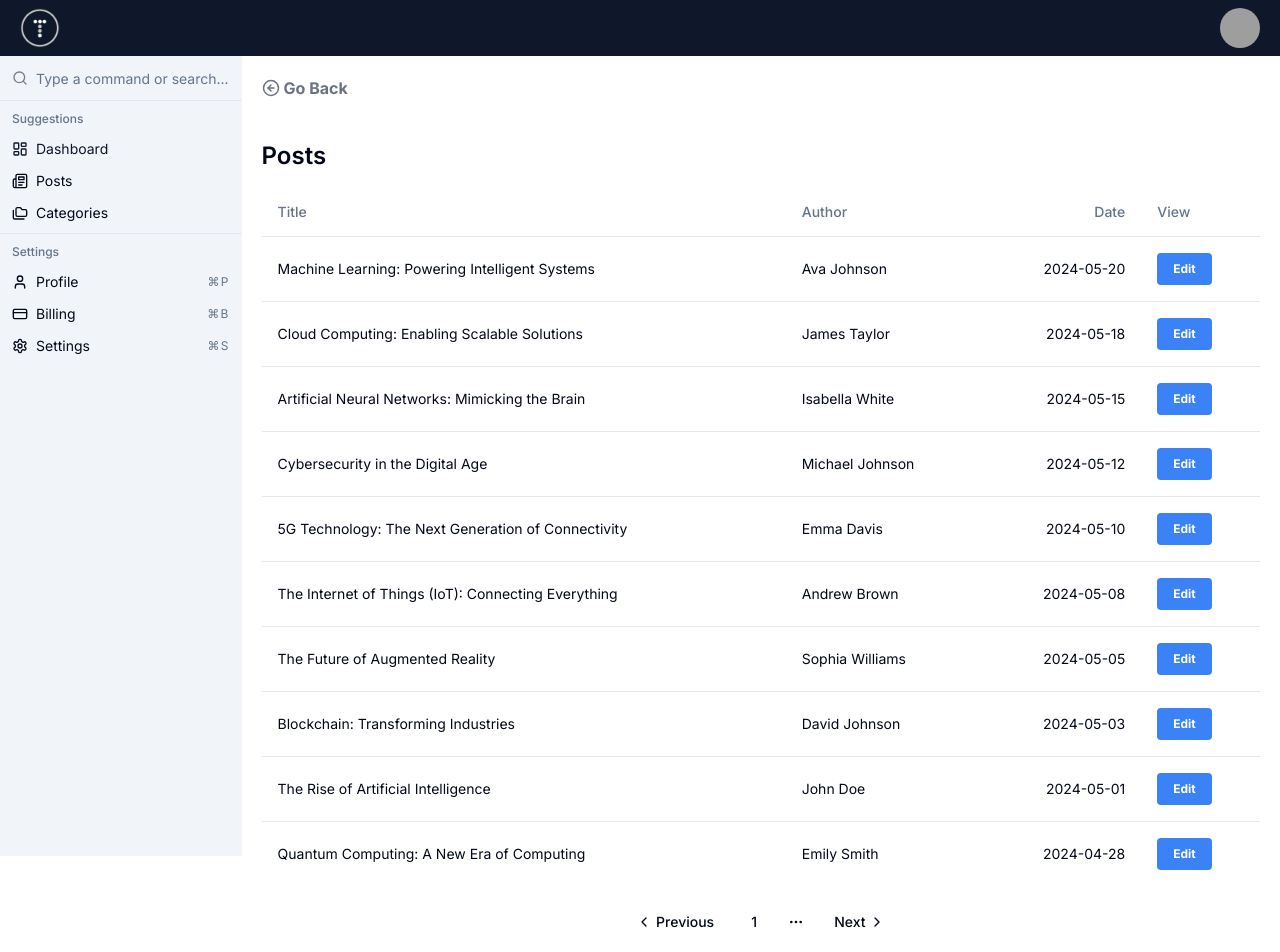
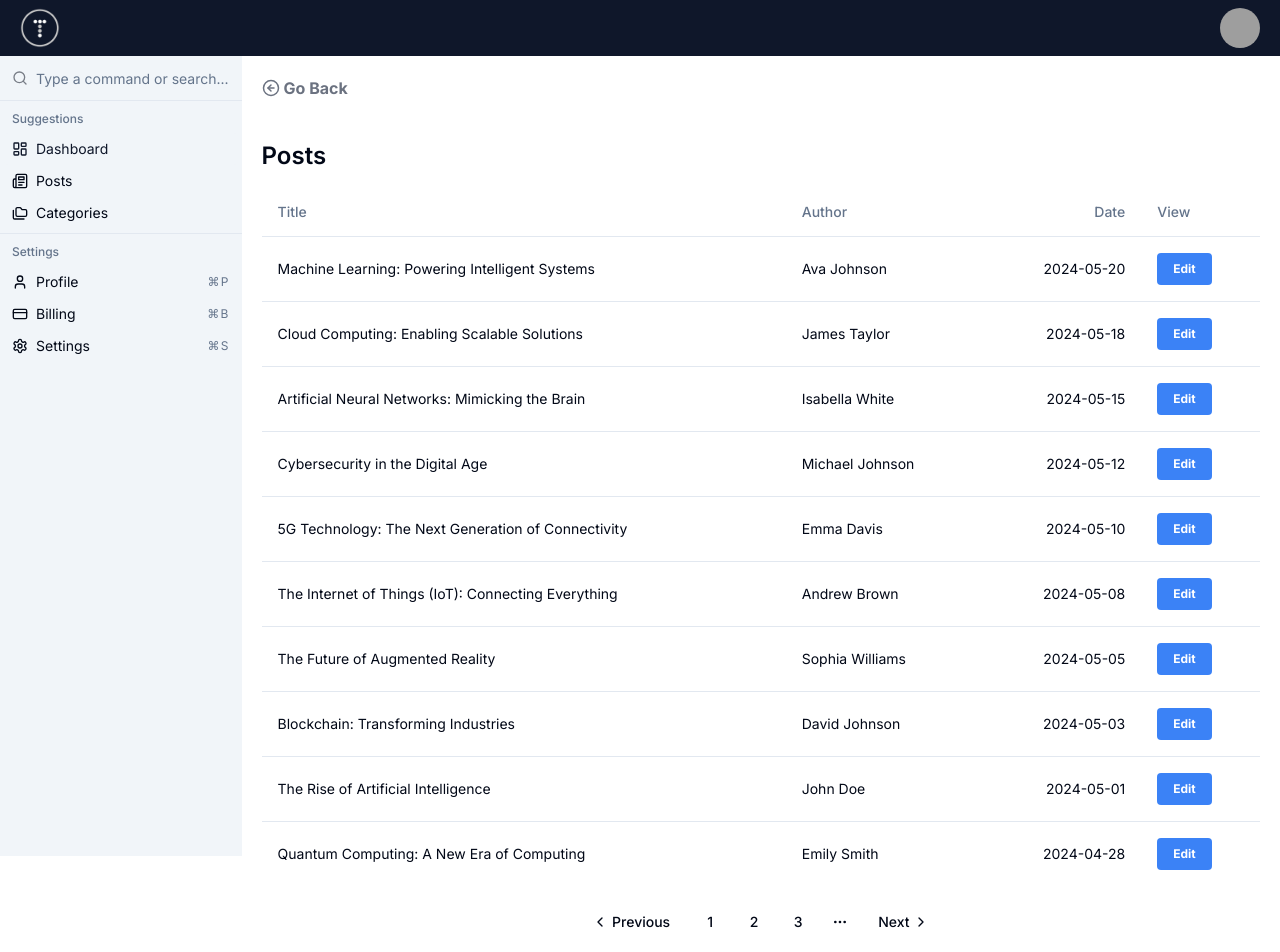
Before and after one commit to ericstober/traversypress-ui, a Next.js app: page /posts in a window 1280 px wide. Shown: the top 952 px of the page. Built offline with nearby package versions, Linux system fonts and the light colour scheme; grey boxes are pictures that could not be loaded.

Commit message:
update pagination items

```diff
--- a/components/posts/PostsPagination.tsx
+++ b/components/posts/PostsPagination.tsx
@@ -7,12 +7,23 @@ const PostsPagination = () => {
         <PaginationItem>
           <PaginationPrevious href='#' />
         </PaginationItem>
+
         <PaginationItem>
           <PaginationLink href='#'>1</PaginationLink>
         </PaginationItem>
+
+        <PaginationItem>
+          <PaginationLink href='#'>2</PaginationLink>
+        </PaginationItem>
+
+        <PaginationItem>
+          <PaginationLink href='#'>3</PaginationLink>
+        </PaginationItem>
+
         <PaginationItem>
           <PaginationEllipsis />
         </PaginationItem>
+
         <PaginationItem>
           <PaginationNext href='#' />
         </PaginationItem>
```
